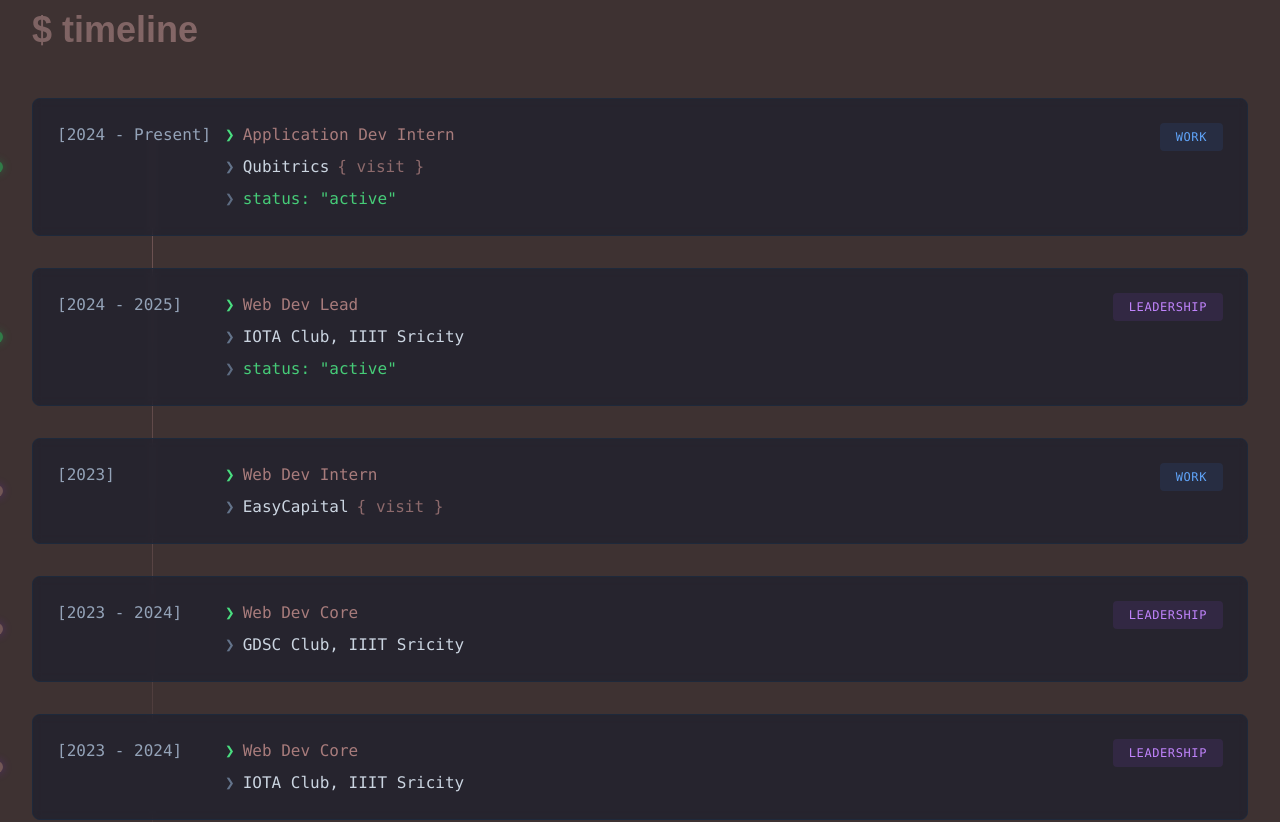
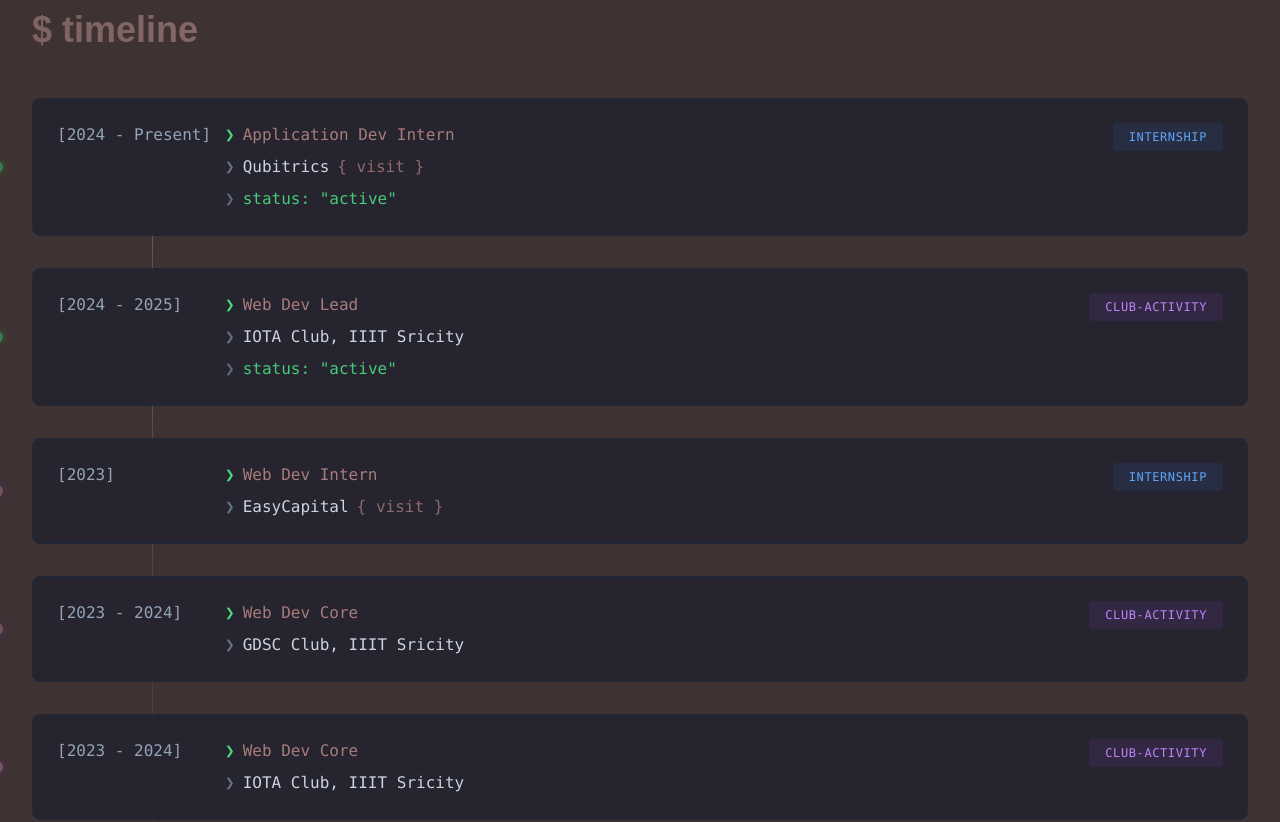
Before and after one commit to Mithun-750/www, a Next.js app: page / in a window 1280 px wide. Shown: the part 3160-3982 px from the top of the page. Built offline with nearby package versions, Linux system fonts and the light colour scheme.

Commit message:
Fix build issues

```diff
--- a/src/components/Log.tsx
+++ b/src/components/Log.tsx
@@ -92,7 +92,10 @@
                     <div className="flex items-start text-green-400 opacity-90">
                       <span className="text-slate-500 mr-2">❯</span>
                       <span>
-                        status: <span className="text-green-400">"active"</span>
+                        status:{" "}
+                        <span className="text-green-400">
+                          &quot;active&quot;
+                        </span>
                         <span className="status-cursor ml-1">█</span>
                       </span>
                     </div>
@@ -100,9 +103,9 @@
                 </div>
                 <div
                   className={`px-4 py-1.5 rounded text-xs uppercase tracking-wider whitespace-nowrap ${
-                    log.type === "work"
+                    log.type === "internship"
                       ? "bg-blue-500/10 text-blue-400"
-                      : log.type === "leadership"
+                      : log.type === "club-activity"
                       ? "bg-purple-500/10 text-purple-400"
                       : "bg-green-500/10 text-green-400"
                   }`}
--- a/src/components/Projects.tsx
+++ b/src/components/Projects.tsx
@@ -14,7 +14,7 @@
 
   useGSAP(
     () => {
-      const elements = gsap.utils.toArray(".project-card");
+      const elements = gsap.utils.toArray<HTMLElement>(".project-card");
       elements.forEach((element) => {
         gsap.from(element, {
           y: 100,
--- a/src/data/timeline.json
+++ b/src/data/timeline.json
@@ -6,33 +6,33 @@
       "link": "https://interacly.com/",
       "period": "2024 - Present",
       "status": "ongoing",
-      "type": "work"
+      "type": "internship"
     },
     {
       "title": "Web Dev Lead",
       "organization": "IOTA Club, IIIT Sricity",
       "period": "2024 - 2025",
       "status": "ongoing",
-      "type": "leadership"
+      "type": "club-activity"
     },
     {
       "title": "Web Dev Intern",
       "organization": "EasyCapital",
       "link": "https://easycapital.co.in/",
       "period": "2023",
-      "type": "work"
+      "type": "internship"
     },
     {
       "title": "Web Dev Core",
       "organization": "GDSC Club, IIIT Sricity",
       "period": "2023 - 2024",
-      "type": "leadership"
+      "type": "club-activity"
     },
     {
       "title": "Web Dev Core",
       "organization": "IOTA Club, IIIT Sricity",
       "period": "2023 - 2024",
-      "type": "leadership"
+      "type": "club-activity"
     },
     {
       "title": "BTech in CSE",
```
